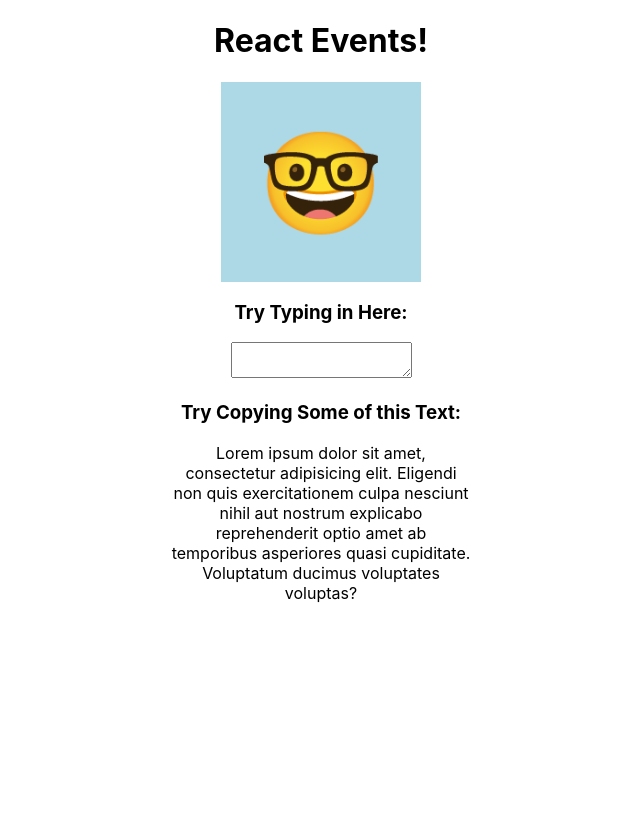
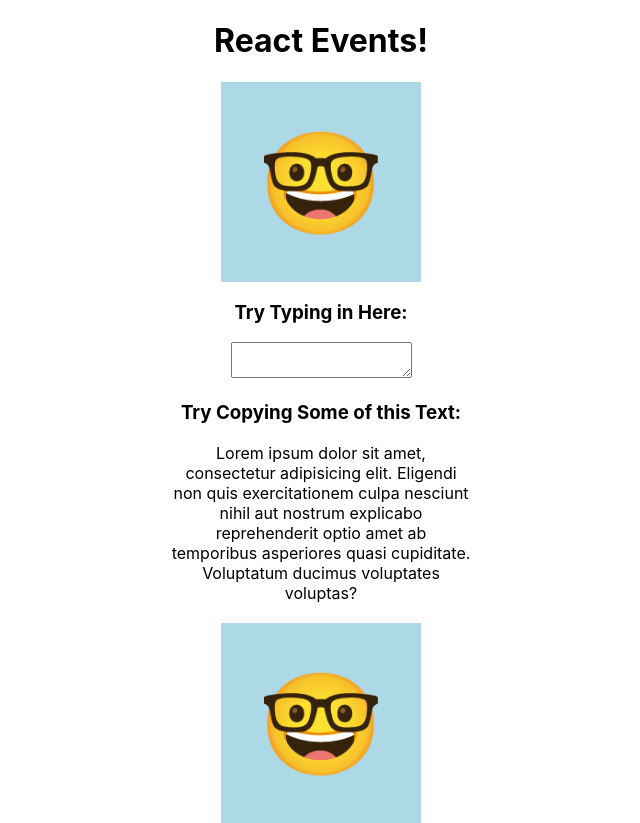
Before and after one commit to super8989/React_wise_square, a React (Create React App) app: page / in a window 1280 px wide. Shown: the whole page, without its empty margins (319-959 px from the left). Before the commit the page ends 800 px from the top, so only its background shows below. Built offline with nearby package versions, Linux system fonts and the light colour scheme.

Commit message:
added ExpWiseSquare component to use arrow function instead of .bind

```diff
--- a/src/App.js
+++ b/src/App.js
@@ -2,6 +2,7 @@
 import WiseSquare from './WiseSquare';
 import AnnoyingForm from './AnnoyingForm';
 import CopyDemo from './CopyDemo';
+import ExpWiseSquare from './ExpWiseSquare';
 import './App.css';
 
 function App() {
@@ -11,6 +12,8 @@
       <WiseSquare />
       <AnnoyingForm />
       <CopyDemo />
+      <br/>
+      <ExpWiseSquare />
     </div>
   );
 }
--- /dev/null
+++ b/src/ExpWiseSquare.js
@@ -0,0 +1,27 @@
+import React, { Component } from 'react';
+import './WiseSquare.css';
+
+class ExpWiseSquare extends Component {
+    static defaultProps = {
+       message: [
+            "Nothing in the world worth having comes easy",
+            "If you haven't experienced, you haven't lived",
+            "If you do not change, you become extinct"
+        ]
+    }
+
+    dispenseWisdom = () => {
+        let { message } = this.props;
+        let rIndex = Math.floor(Math.random() * message.length);
+        console.log(message[rIndex]);
+    }
+
+
+    render() {
+        return (
+            <div className="WiseSquare" onMouseEnter={this.dispenseWisdom}>🤓</div>
+        )
+    }
+}
+
+export default ExpWiseSquare;
```
